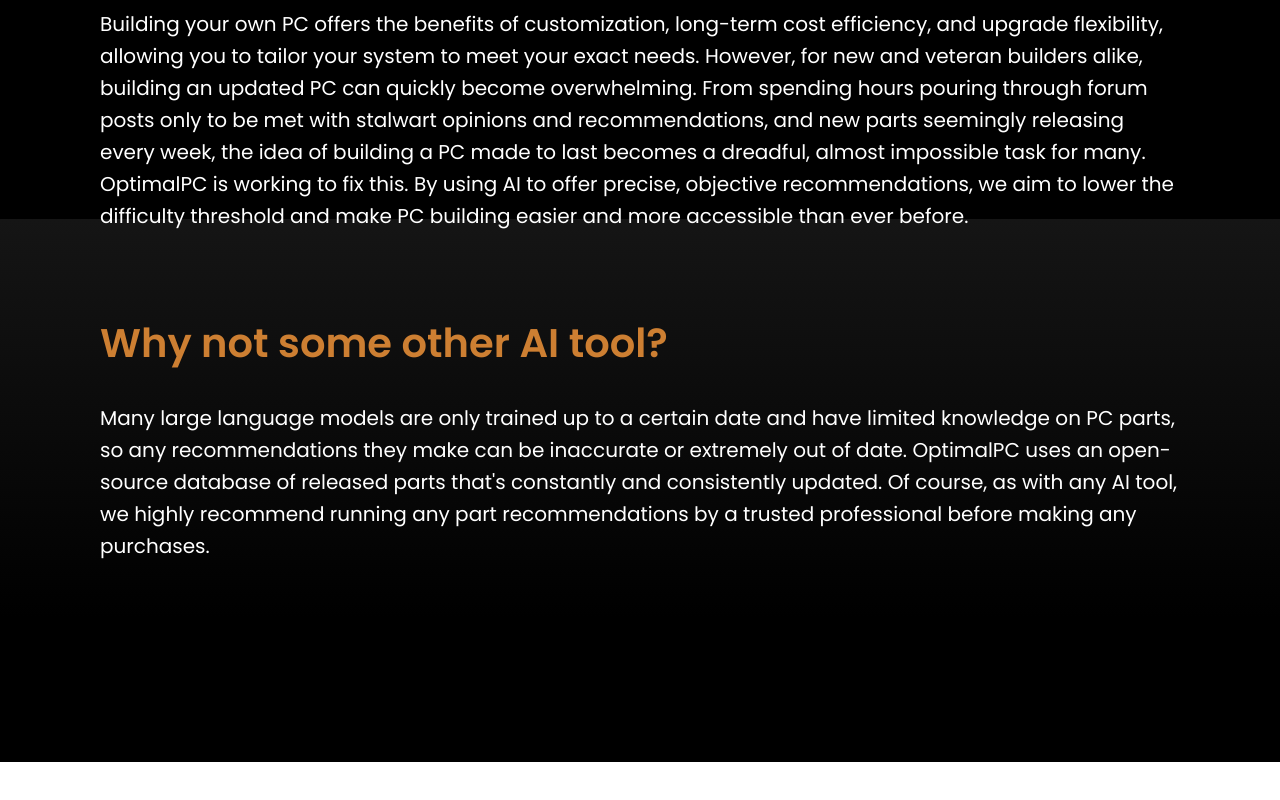
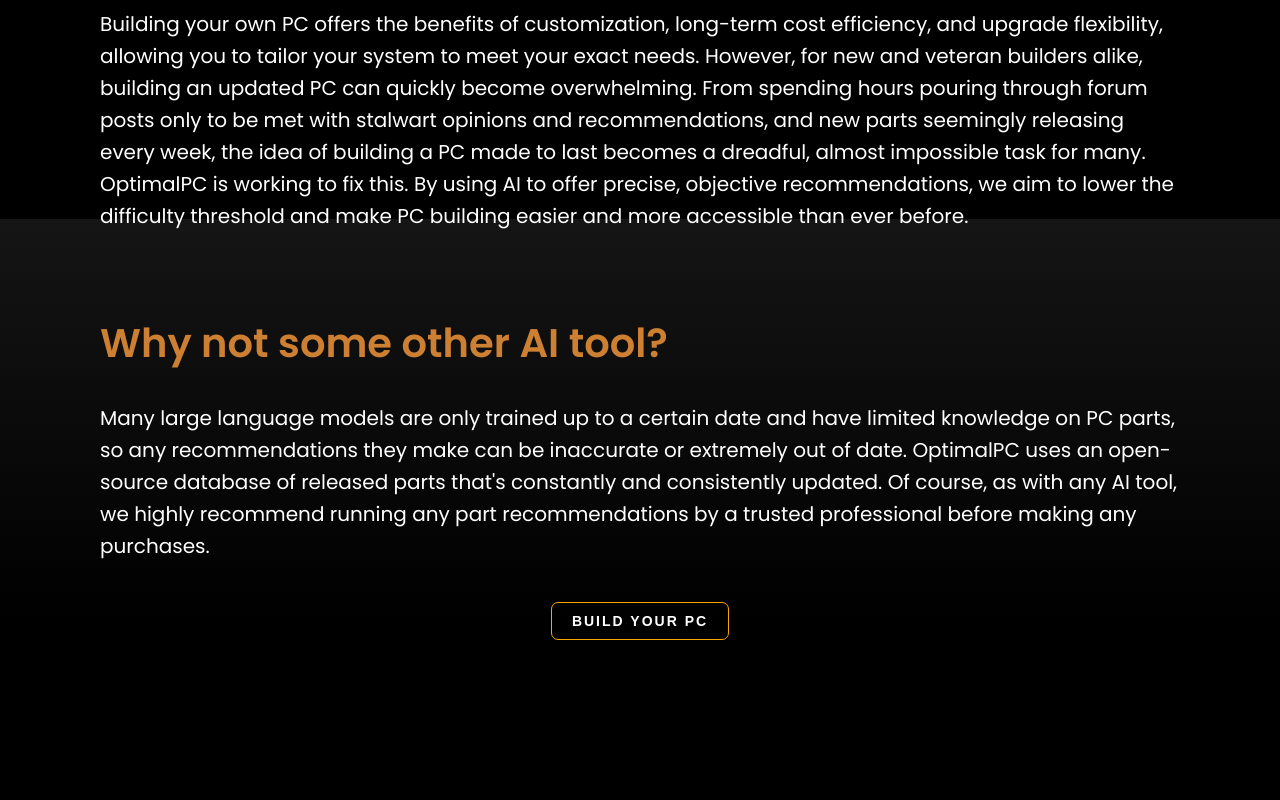
Before and after one commit to jardenoh/AngularFrontGP3, an Angular app: page / in a window 1280 px wide. Shown: the part 1381-2181 px from the top of the page. Before the commit the page ends 2143 px from the top, so only its background shows below. Built offline with nearby package versions, Linux system fonts and the light colour scheme.

Commit message:
Added a button at the end of the FAQ to take user back to the top of the page.

```diff
--- a/src/app/home/home.component.css
+++ b/src/app/home/home.component.css
@@ -1,3 +1,4 @@
+/* home.component.css */
 body {
   margin: 0;
   padding: 0;
@@ -164,3 +165,85 @@
   text-align: left;
   color: #cd7f32;
 }
+
+/* Back to Top Button Styles */
+.bottom-build-pc {
+  display: flex;
+  justify-content: center; /* Center the button horizontally */
+  padding: 20px 0; /* Add some padding above and below the button */
+  width: 100%; /* Make the container span the full width */
+  font: 'Poppins', sans-serif;
+}
+
+.bottom-build-pc button {
+  position: relative;
+  padding: 10px 20px;
+  border-radius: 7px;
+  border: 1px solid #faa500;
+  font-size: 14px;
+  text-transform: uppercase;
+  font-weight: 600;
+  letter-spacing: 2px;
+  background: transparent;
+  color: #fff;
+  overflow: hidden;
+  box-shadow: 0 0 0 0 transparent;
+  -webkit-transition: all 0.2s ease-in;
+  -moz-transition: all 0.2s ease-in;
+  transition: all 0.2s ease-in;
+}
+
+.bottom-build-pc button:hover {
+  background: #faa500;
+  box-shadow: 0 0 30px 5px #faa500;
+  -webkit-transition: all 0.2s ease-out;
+  -moz-transition: all 0.2s ease-out;
+  transition: all 0.2s ease-out;
+}
+
+.bottom-build-pc button:hover::before {
+  -webkit-animation: sh02 0.5s 0s linear;
+  -moz-animation: sh02 0.5s 0s linear;
+  animation: sh02 0.5s 0s linear;
+}
+
+.bottom-build-pc button::before {
+  content: '';
+  display: block;
+  width: 0px;
+  height: 86%;
+  position: absolute;
+  top: 7%;
+  left: 0%;
+  opacity: 0;
+  background: #fff;
+  box-shadow: 0 0 50px 30px #fff;
+  -webkit-transform: skewX(-20deg);
+  -moz-transform: skewX(-20deg);
+  -ms-transform: skewX(-20deg);
+  -o-transform: skewX(-20deg);
+  transform: skewX(-20deg);
+}
+
+@keyframes sh02 {
+  from {
+    opacity: 0;
+    left: 0%;
+  }
+
+  50% {
+    opacity: 1;
+  }
+
+  to {
+    opacity: 0;
+    left: 100%;
+  }
+}
+
+.bottom-build-pc button:active {
+  box-shadow: 0 0 0 0 transparent;
+  -webkit-transition: box-shadow 0.2s ease-in;
+  -moz-transition: box-shadow 0.2s ease-in;
+  transition: box-shadow 0.2s ease-in;
+}
--- a/src/app/home/home.component.html
+++ b/src/app/home/home.component.html
@@ -78,5 +78,9 @@
         any recommendations they make can be inaccurate or extremely out of date. OptimalPC uses an open-source database
         of released parts that's constantly and consistently updated. Of course, as with any AI tool, we highly recommend
         running any part recommendations by a trusted professional before making any purchases.</p>
+
+        <div class="bottom-build-pc">
+          <button (click)="scrollToTop()">Build your PC</button>
+        </div>
   </div>
 </div>
--- a/src/app/home/home.component.ts
+++ b/src/app/home/home.component.ts
@@ -41,7 +41,6 @@
         takeUntil(this.destroy$)
       )
       .subscribe((event: NavigationEnd) => {
-        // Scroll to top only if there is no fragment in the URL
         if (!this.route.snapshot.fragment) {
           window.scrollTo(0, 0);
         }
@@ -62,4 +61,8 @@
     this.destroy$.next();
     this.destroy$.complete();
   }
+
+  scrollToTop(): void {
+    window.scrollTo({ top: 0, behavior: 'smooth' });
+  }
 }
```
